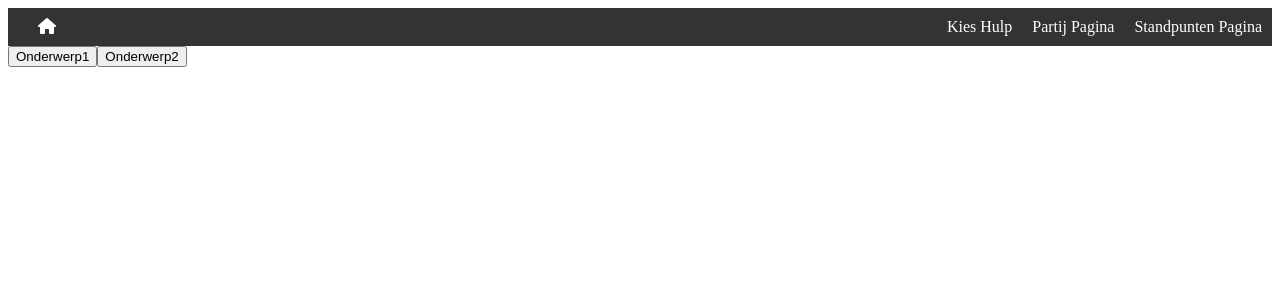
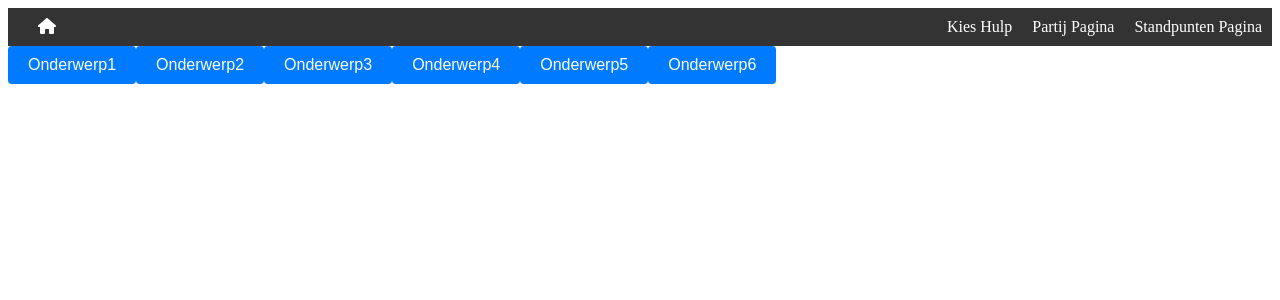
Before and after one commit to Haikotjo/Stemmen, a React (Create React App) app: page /standpunten-pagina in a window 1280 px wide. Shown: the top 300 px of the page. Built offline with nearby package versions, Linux system fonts and the light colour scheme.

Commit message:
PositionPage werkt

```diff
--- a/src/pages/positionsPage/PositionsPage.js
+++ b/src/pages/positionsPage/PositionsPage.js
@@ -1,15 +1,17 @@
 import React, { useEffect, useState } from 'react';
 import positionsData from '../../data/positions.json';
 import partiesData from '../../data/parties.json';
+import TopicList from "../../Components/topicList/TopicList"; // Zorg ervoor dat dit pad correct is
 
 function PositionsPage() {
     const [selectedTopic, setSelectedTopic] = useState(null);
     const [positions, setPositions] = useState({});
+    const topics = Object.keys(positionsData); // Haal de onderwerpen uit positionsData
 
     useEffect(() => {
         if (selectedTopic) {
             const newPositions = {};
-            partiesData.partijen.forEach((party) => {  // Let op de .partijen hier
+            partiesData.partijen.forEach((party) => {
                 const position = positionsData[selectedTopic][party];
                 if (position) {
                     newPositions[party] = position;
@@ -25,8 +27,11 @@ function PositionsPage() {
 
     return (
         <div className="PositionsPage">
-            <button onClick={() => handleTopicSelection('Onderwerp1')}>Onderwerp1</button>
-            <button onClick={() => handleTopicSelection('Onderwerp2')}>Onderwerp2</button>
+            <TopicList
+                topics={topics}
+                selectedTopic={selectedTopic}
+                handleTopicSelection={handleTopicSelection}
+            />
 
             {Object.keys(positions).map((party) => (
                 <div key={party}>
```
